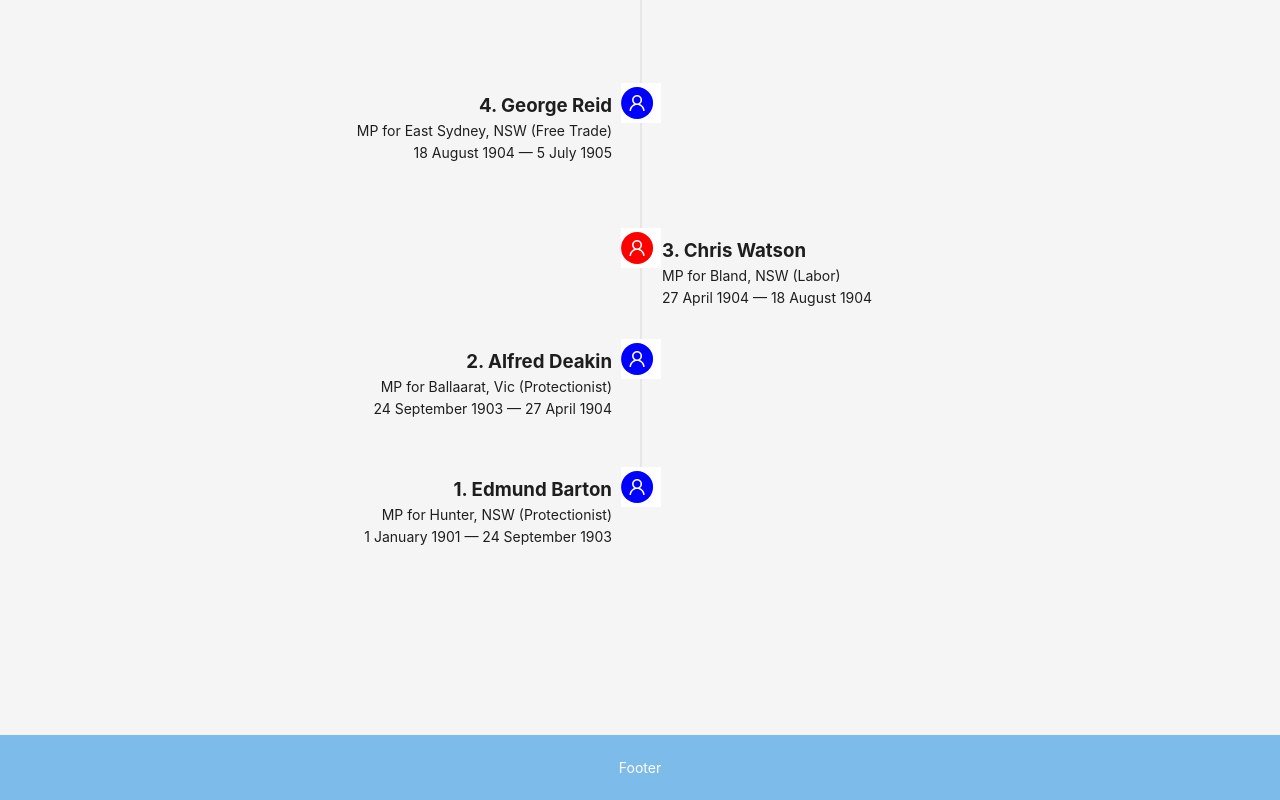
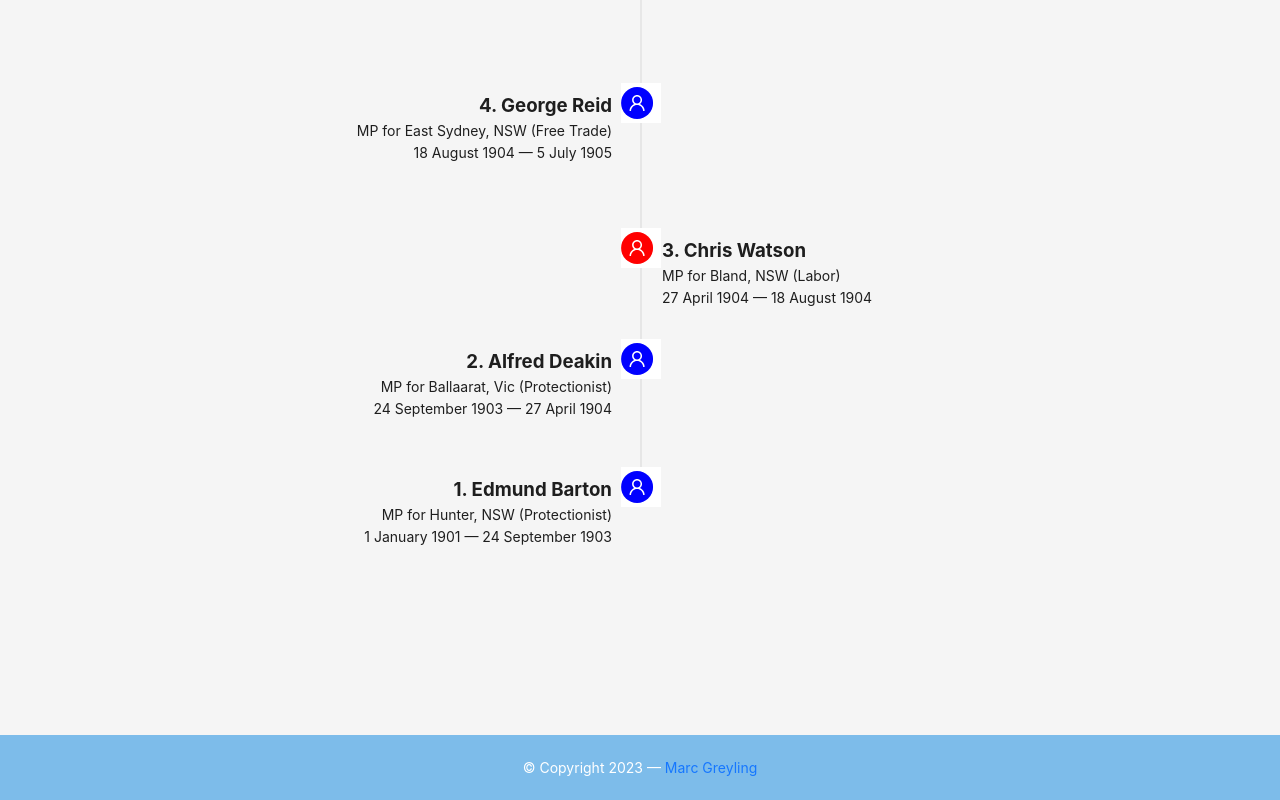
Before and after one commit to marcg1968/react-ausgov-timeline, a React (Create React App) app: page / in a window 1280 px wide. Shown: the part 9976-10776 px from the top of the page. Built offline with nearby package versions, Linux system fonts and the light colour scheme.

Commit message:
small fixes copyright footer

```diff
--- a/src/components/Main.js
+++ b/src/components/Main.js
@@ -47,7 +47,9 @@ const Main = () => {
                 <Content style={contentStyle}>
                     <MyTimeline />
                 </Content>
-                <Footer style={footerStyle}>Footer</Footer>
+                <Footer style={footerStyle}>
+                    &copy; Copyright {(new Date()).getFullYear()} &mdash; <a href="https://marcgreyling.tech" target="_blank">Marc Greyling</a>
+                </Footer>
             </Layout>
         </Space>
     )
```
